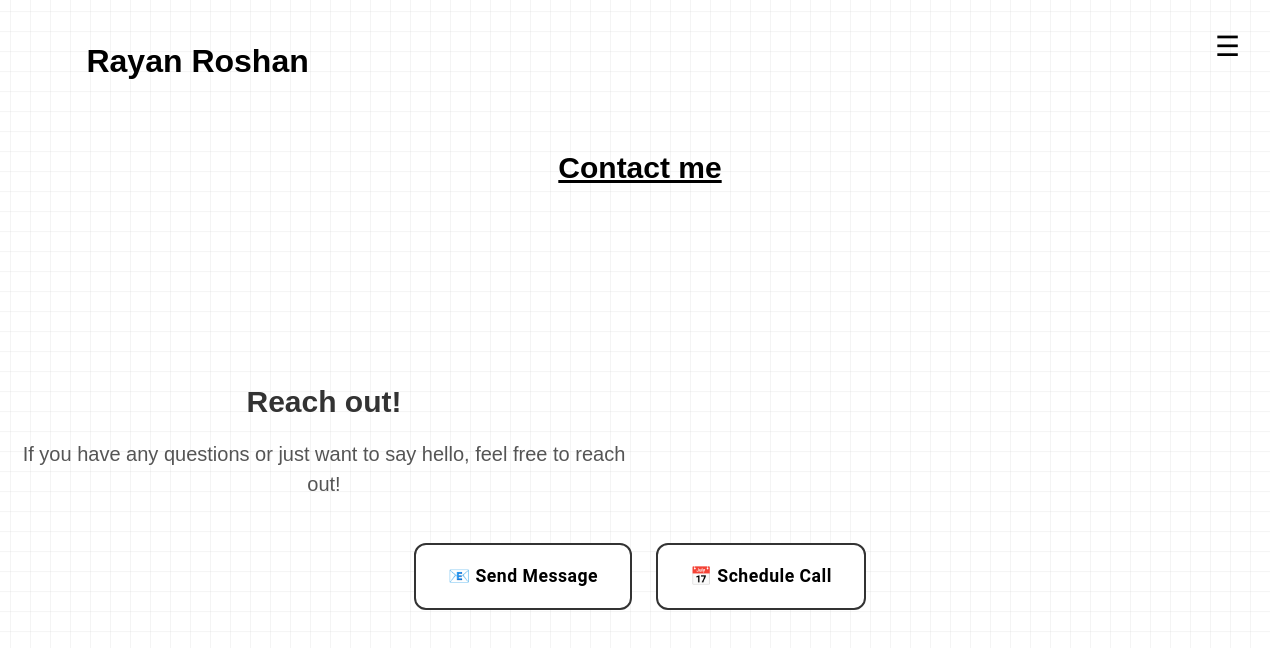
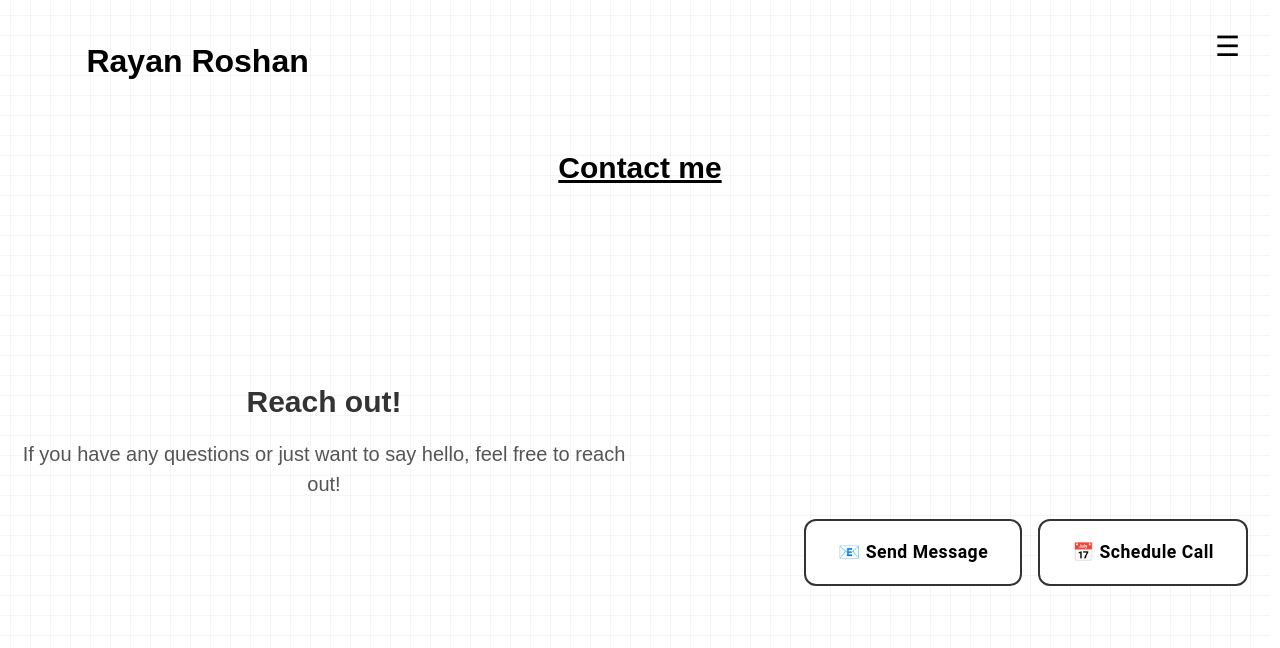
Before and after one commit to Rayan-Roshan21/Rayan_Roshan_website, a React (Vite) app in the folder Rayan_Roshan_Website/: page /contact in a window 1280 px wide. Shown: the top 648 px of the page. Built offline with nearby package versions, Linux system fonts and the light colour scheme.

Commit message:
Adjusted the buttons css.

```diff
--- a/Rayan_Roshan_Website/src/Components/Contact_Buttons/contact_buttons.jsx
+++ b/Rayan_Roshan_Website/src/Components/Contact_Buttons/contact_buttons.jsx
@@ -17,10 +17,12 @@ export default function ContactButtons() {
     return (
         <Box sx={{
             display: 'flex',
-            justifyContent: 'center',
-            alignItems: 'center',
-            padding: 3,
-            gap: 3, // Space between buttons
+            justifyContent: 'flex-end',
+            alignItems: 'flex-start',
+            padding: 2,
+            paddingTop: 0,
+            marginRight: 1,
+            gap: 1, // Space between buttons
             '& .MuiButton-root': {
                 fontSize: '1.1rem',
                 fontWeight: 600,
@@ -32,6 +34,7 @@ export default function ContactButtons() {
                 transition: 'all 0.3s ease',
                 textTransform: 'none',
                 letterSpacing: '0.5px',
+                marginLeft: '8px',
                 '&:hover': {
                     transform: 'translateY(-2px)',
                     boxShadow: '0 12px 40px rgba(0, 0, 0, 0.2)',
```
